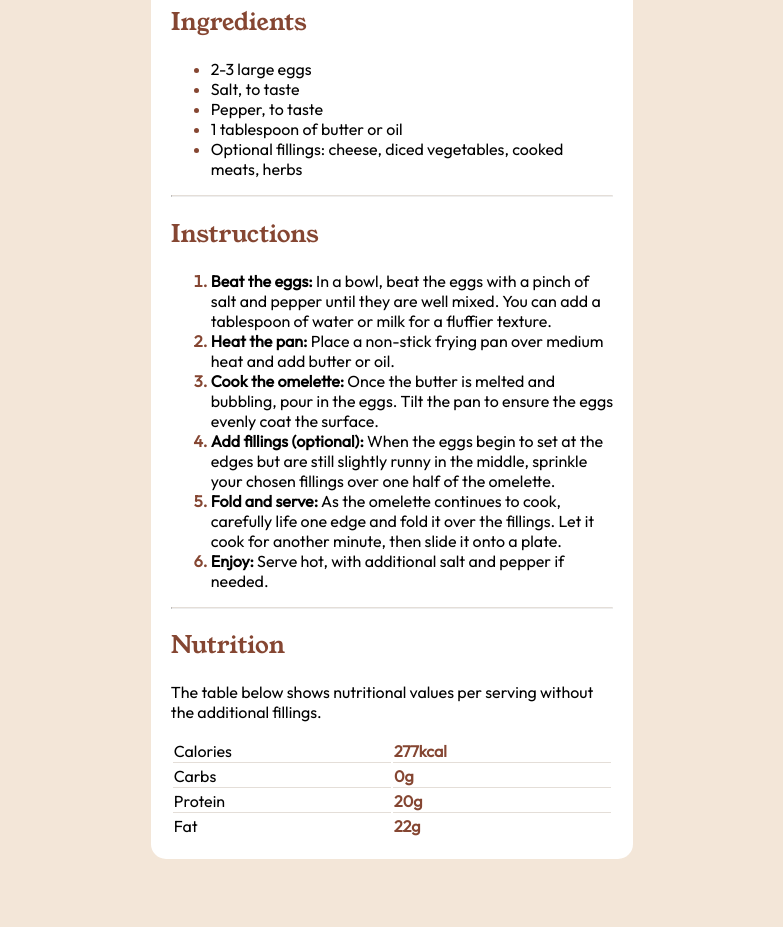
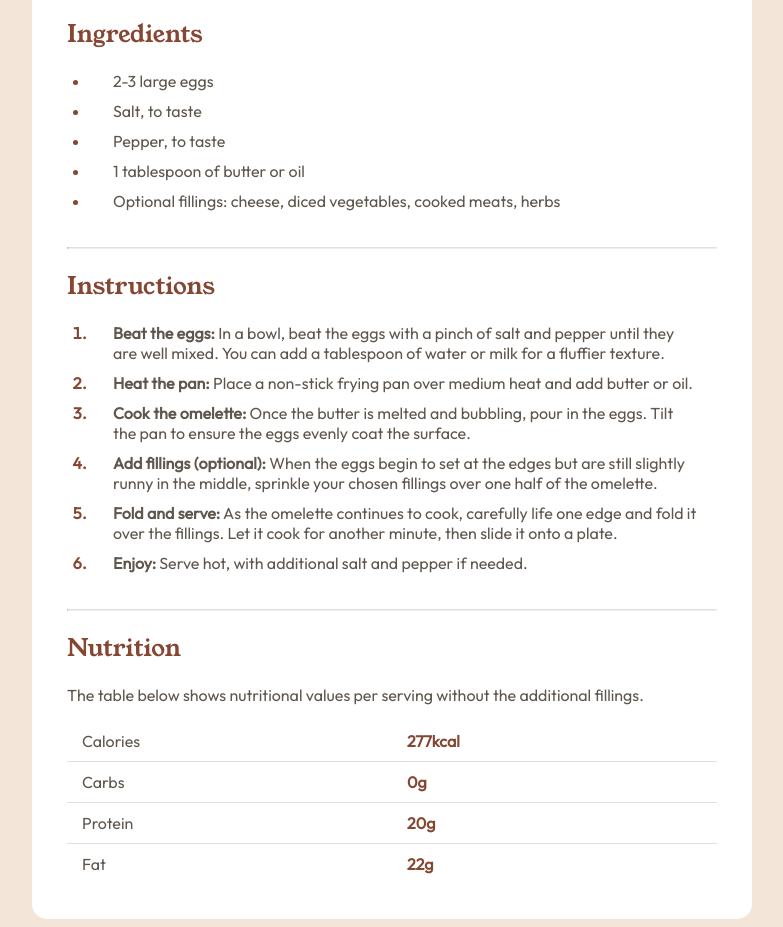
Before and after one commit to CertIanS/recipe-page, a plain HTML site: page index.html in a window 1280 px wide. Shown: the part 685-1612 px from the top of the page, without its empty margins (248-1031 px from the left). Before the commit the page ends 1552 px from the top, so only its background shows below. Drawn offline with Linux system fonts and the light colour scheme.

Commit message:
Added paddings and edited the table

```diff
--- a/index.html
+++ b/index.html
@@ -15,7 +15,7 @@
 <body>
   <div class="container">
     <div class="page">
-      <img src="assets/images/image-omelette.jpeg" alt="omelette" width="656" height="300"/>
+      <img src="assets/images/image-omelette.jpeg" alt="omelette" />
       <h1>Simple Omelette Recipe</h1>
       <p>An easy and quick dish, perfect for any meal. This classic omelette combines beaten eggs cooked
       to perfection, optionally filled with your choice of cheese, vegetables, or meats.</p>
@@ -68,9 +68,9 @@
           <td>Protein</td>
           <td style="color: hsl(14, 45%, 36%); font-weight: 700">20g</td>
         </tr>
-        <tr>
-          <td style="border-bottom: none">Fat</td>
-          <td style="border-bottom: none; color: hsl(14, 45%, 36%); font-weight: 700">22g</td>
+        <tr class="lastRow">
+          <td>Fat</td>
+          <td style="color: hsl(14, 45%, 36%); font-weight: 700">22g</td>
         </tr>
       </table>
     </div>
--- a/styles.css
+++ b/styles.css
@@ -9,21 +9,36 @@ h1, h2{
 h2{
     color: hsl(14, 45%, 36%);
 }
+p, li, td{
+    color: hsl(30, 10%, 34%);
+}
 img{
     display: block;
     margin: auto;
     border-radius: 10px;
+    width: 100%;
+    height: auto;
 }
 li::marker{
     color: hsl(14, 45%, 36%);
     font-weight: 700;
 }
+table{
+    border-collapse: collapse;
+}
+tr{
+    border-bottom: 1px solid hsl(30, 18%, 87%);
+    border-color: hsl(30, 18%, 87%);
+}
 td{
-    border-bottom: 1px solid;
-    border-color: hsl(30, 18%, 87%);
+    padding: 10px 15px 10px;
 }
 hr{
     border-top: 1px solid hsl(30, 18%, 87%);
+}
+ul, ol, li{
+    margin-left: 0;
+    padding: 0 10px 10px 23px;
 }
 .container{
     display: flex;
@@ -31,9 +46,9 @@ hr{
 }
 .page{
     background-color: hsl(0, 0%, 100%);
-    padding: 20px;
+    padding: 35px;
     border-radius: 15px;
-    max-width: 35%;
+    max-width: 650px;
 }
 .prep{
     background-color: hsl(330, 100%, 98%);
@@ -47,3 +62,6 @@ hr{
     font-weight: 600;
     color: hsl(332, 51%, 32%);
 }
+.lastRow{
+    border-bottom: none;
+}
```
